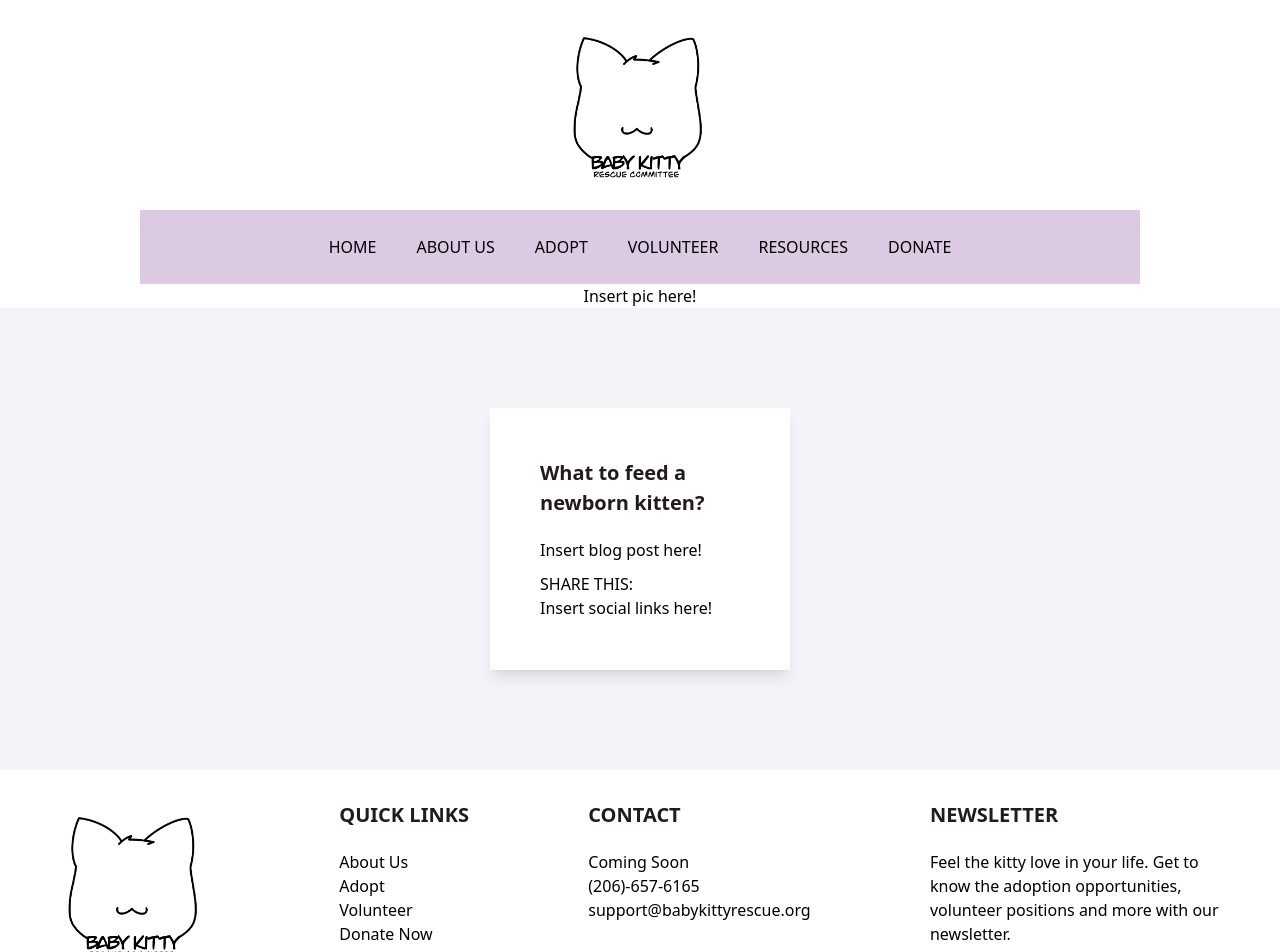
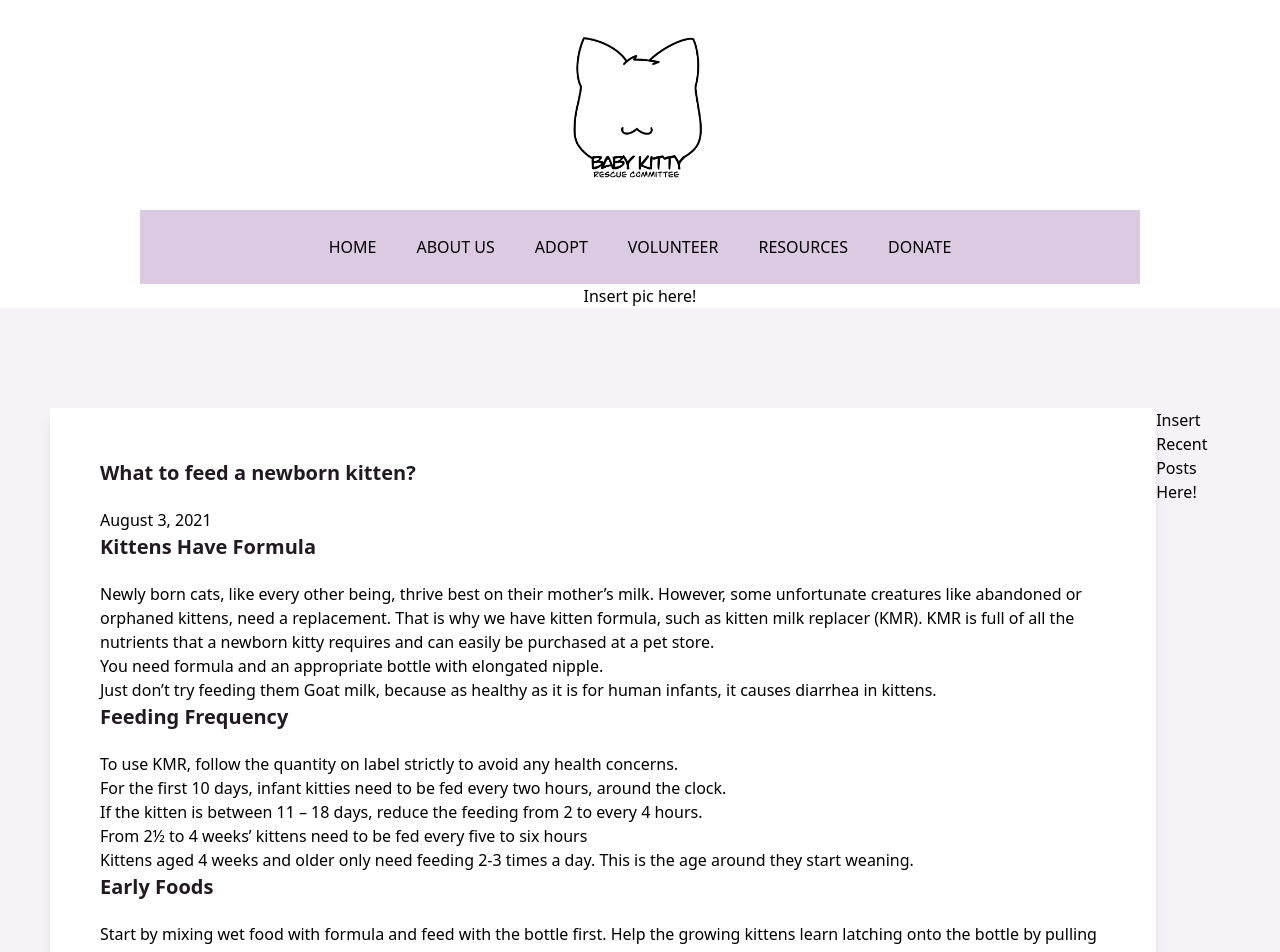
Before and after one commit to bpb2008/babykittyrescue, a React (Vite) app: page /resources/feeding in a window 1280 px wide. Shown: the top 952 px of the page. Built offline with nearby package versions, Linux system fonts and the light colour scheme.

Commit message:
added content to Feeding.tsx

```diff
--- a/src/pages/Feeding.tsx
+++ b/src/pages/Feeding.tsx
@@ -8,15 +8,73 @@ const Feeding: React.FC = () => {
       <Header />
       <div className="flex flex-col items-center">
         <figure>Insert pic here!</figure>
-        <main className="bg-[#f5f2f8] w-full flex flex-col items-center py-[100px]">
-          <div className="flex flex-col w-[300px] bg-white px-[50px] py-[50px] shadow-lg">
+        <main className="bg-[#f5f2f8] w-full flex flex-row px-[50px] py-[100px]">
+          <div className="flex flex-col bg-white px-[50px] py-[50px] shadow-lg">
             <h2 className="text-[#221a20] text-[20px] font-bold mb-[20px] font-stretch-110%">
               What to feed a newborn kitten?
             </h2>
-            <p>Insert blog post here!</p>
+            <p>August 3, 2021</p>
+            <div>
+              <h4 className="text-[#221a20] text-[20px] font-bold mb-[20px] font-stretch-110%">
+                Kittens Have Formula
+              </h4>
+              <p>
+                Newly born cats, like every other being, thrive best on their
+                mother’s milk. However, some unfortunate creatures like
+                abandoned or orphaned kittens, need a replacement. That is why
+                we have kitten formula, such as kitten milk replacer (KMR). KMR
+                is full of all the nutrients that a newborn kitty requires and
+                can easily be purchased at a pet store.
+              </p>
+              <p>
+                You need formula and an appropriate bottle with elongated
+                nipple.{" "}
+              </p>
+              <p>
+                Just don’t try feeding them Goat milk, because as healthy as it
+                is for human infants, it causes diarrhea in kittens.{" "}
+              </p>
+              <h4 className="text-[#221a20] text-[20px] font-bold mb-[20px] font-stretch-110%">
+                Feeding Frequency
+              </h4>
+              <p>
+                To use KMR, follow the quantity on label strictly to avoid any
+                health concerns.{" "}
+              </p>
+              <ul>
+                <li>
+                  For the first 10 days, infant kitties need to be fed every two
+                  hours, around the clock.{" "}
+                </li>
+                <li>
+                  If the kitten is between 11 – 18 days, reduce the feeding from
+                  2 to every 4 hours.{" "}
+                </li>
+                <li>
+                  From 2½ to 4 weeks’ kittens need to be fed every five to six
+                  hours
+                </li>
+                <li>
+                  Kittens aged 4 weeks and older only need feeding 2-3 times a
+                  day. This is the age around they start weaning.{" "}
+                </li>
+              </ul>
+              <h4 className="text-[#221a20] text-[20px] font-bold mb-[20px] font-stretch-110%">
+                Early Foods
+              </h4>
+              <p>
+                Start by mixing wet food with formula and feed with the bottle
+                first. Help the growing kittens learn latching onto the bottle
+                by pulling on the nipple as they suck. Slowly, start mixing dry
+                food with formula and begin providing water.
+              </p>
+            </div>
             <p className="mt-[10px]">SHARE THIS:</p>
             <p>Insert social links here!</p>
           </div>
+          <aside>
+            <p>Insert Recent Posts Here!</p>
+          </aside>
         </main>
       </div>
       <Footer />
```
